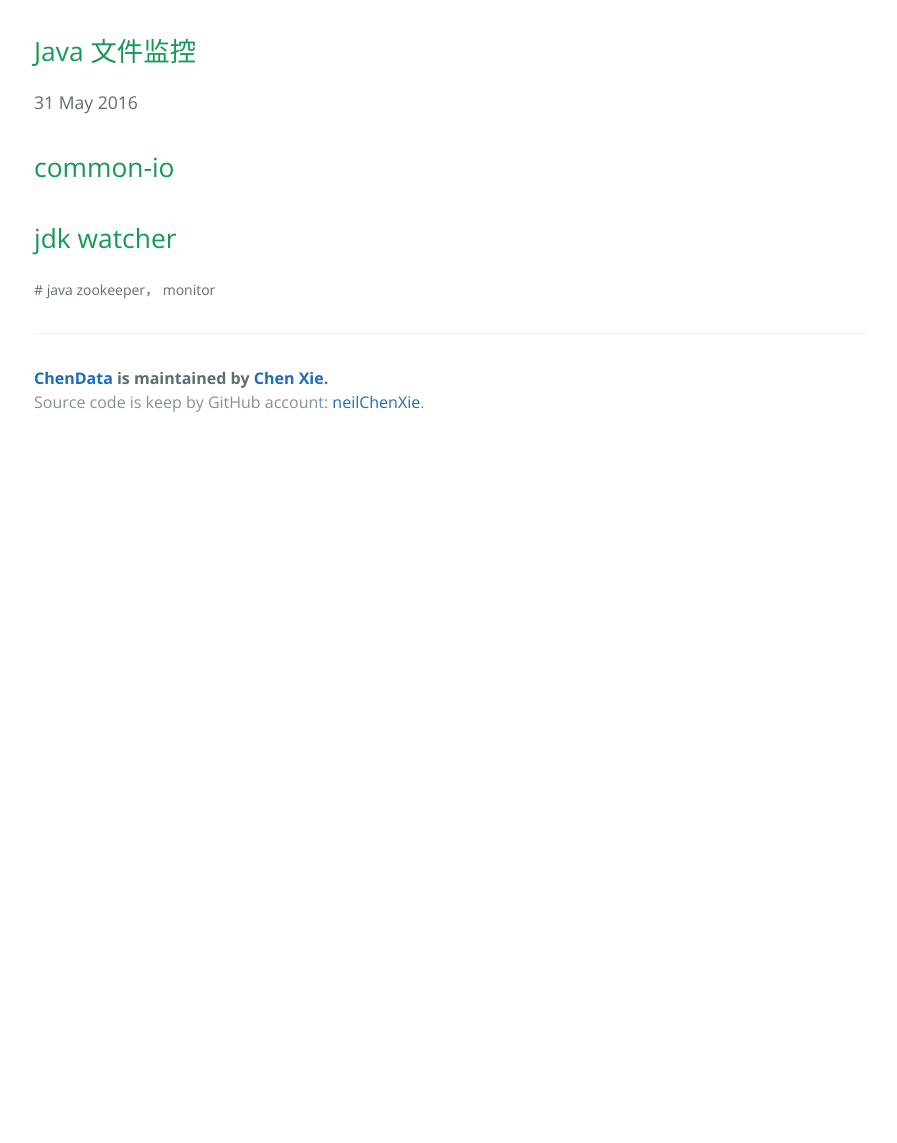
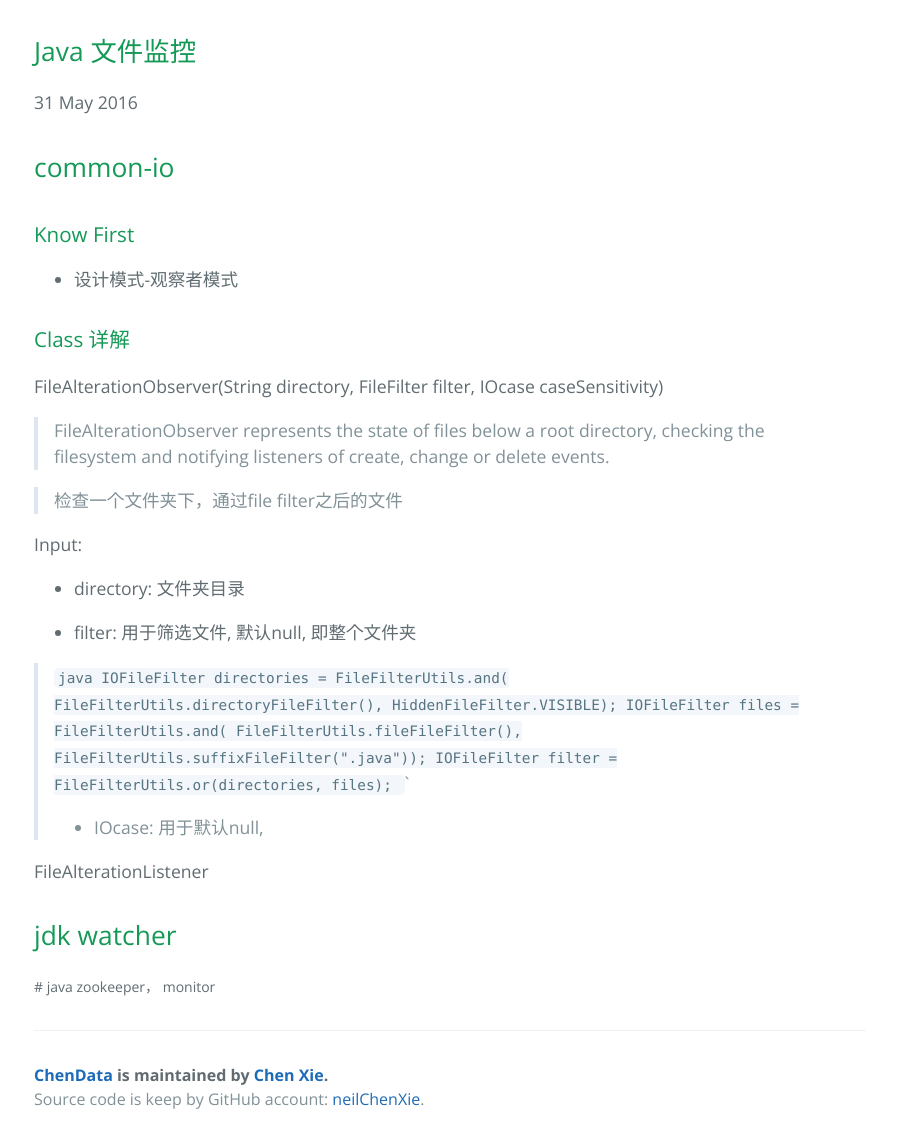
Before and after one commit to neilChenXie/ChenData, a Jekyll site: the page built from _posts/cluster_manage/config_sync/2016-05-31-file_monitor.md, in a window 1280 px wide. Shown: the whole page, without its empty margins (190-1087 px from the left). Built offline with Jekyll 4.4.1, drawn with Linux system fonts in a browser that asks for light colours; before the commit the page ends 900 px from its top, so only the background shows below that.

Commit message:
modified:   _posts/cluster_manage/config_sync/2016-05-31-file_monitor.md

````diff
--- a/_posts/cluster_manage/config_sync/2016-05-31-file_monitor.md
+++ b/_posts/cluster_manage/config_sync/2016-05-31-file_monitor.md
@@ -8,4 +8,35 @@ tags: [java, zookeeper， monitor]
 
 ## common-io
 
+### Know First
+
+* 设计模式-观察者模式
+
+### Class 详解
+
+FileAlterationObserver(String directory, FileFilter filter, IOcase caseSensitivity)
+
+> FileAlterationObserver represents the state of files below a root directory, checking the filesystem and notifying listeners of create, change or delete events.
+
+> 检查一个文件夹下，通过file filter之后的文件
+
+Input:
+
+* directory: 文件夹目录
+
+* filter: 用于筛选文件, 默认null, 即整个文件夹
+
+> ``java
+IOFileFilter directories = FileFilterUtils.and(
+                              FileFilterUtils.directoryFileFilter(),
+                              HiddenFileFilter.VISIBLE);
+IOFileFilter files = FileFilterUtils.and(
+                              FileFilterUtils.fileFileFilter(),
+                              FileFilterUtils.suffixFileFilter(".java"));
+IOFileFilter filter = FileFilterUtils.or(directories, files);
+```
+* IOcase: 用于默认null,
+
+FileAlterationListener
+
 ## jdk watcher
````
